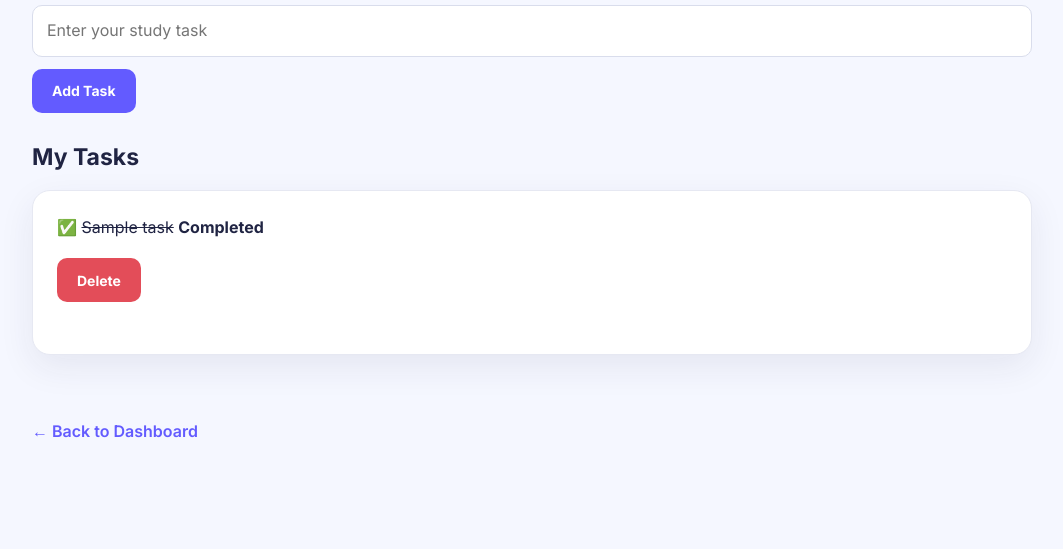
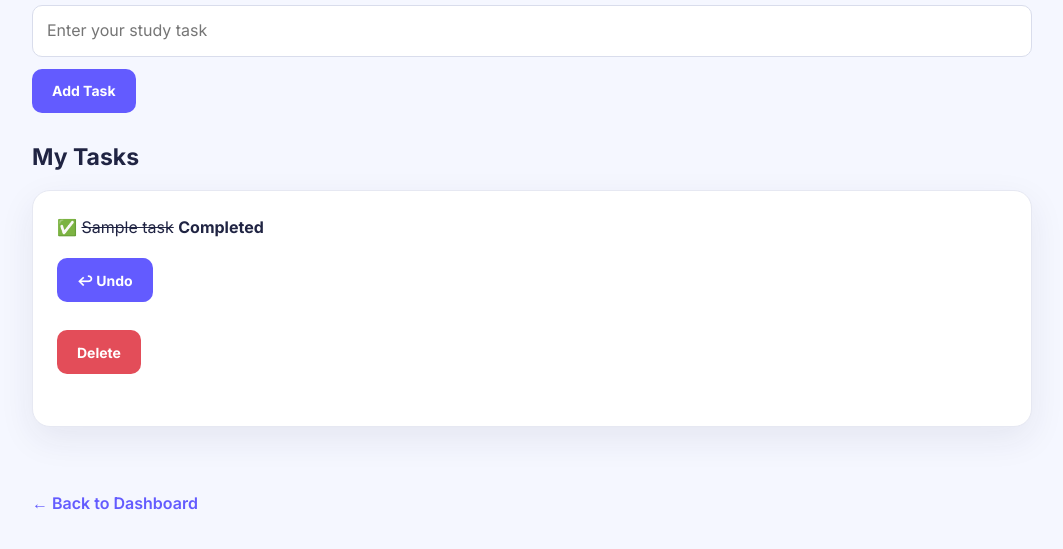
Before and after one commit to dineshreddy5555/StudyPilot, a Flask app: page /tasks in a window 1280 px wide. Shown: the part 211-760 px from the top of the page, without its empty margins (108-1171 px from the left). Run offline with Flask 3, Linux system fonts and the light colour scheme; a user stored in the database is signed in; tables that the repository leaves empty hold one stand-in row (values such as "Sample post").

Commit message:
Fix task undo feature

```diff
--- a/templates/tasks.html
+++ b/templates/tasks.html
@@ -21,7 +21,6 @@
 
         <h2>Add a New Task</h2>
 
-        <!-- Form to add a new task -->
         <form method="POST" action="{{ url_for('tasks') }}">
 
             <input
@@ -38,7 +37,6 @@
 
         <h2>My Tasks</h2>
 
-        <!-- Display all tasks -->
         {% if tasks %}
 
             {% for task in tasks %}
@@ -61,7 +59,7 @@
 
                     </span>
 
-                    <!-- Mark task as completed -->
+                    <!-- Mark Completed -->
                     {% if not task['completed'] %}
 
                         <form method="POST"
@@ -73,9 +71,23 @@
 
                         </form>
 
+                    {% else %}
+
+                        <!-- Undo Completed -->
+
+                        <form method="POST"
+                              action="{{ url_for('undo_task', task_id=task['id']) }}">
+
+                            <button type="submit">
+                                ↩ Undo
+                            </button>
+
+                        </form>
+
                     {% endif %}
 
-                    <!-- Delete task -->
+                    <!-- Delete Task -->
+
                     <form method="POST"
                           action="{{ url_for('delete_task', task_id=task['id']) }}">
 
```
